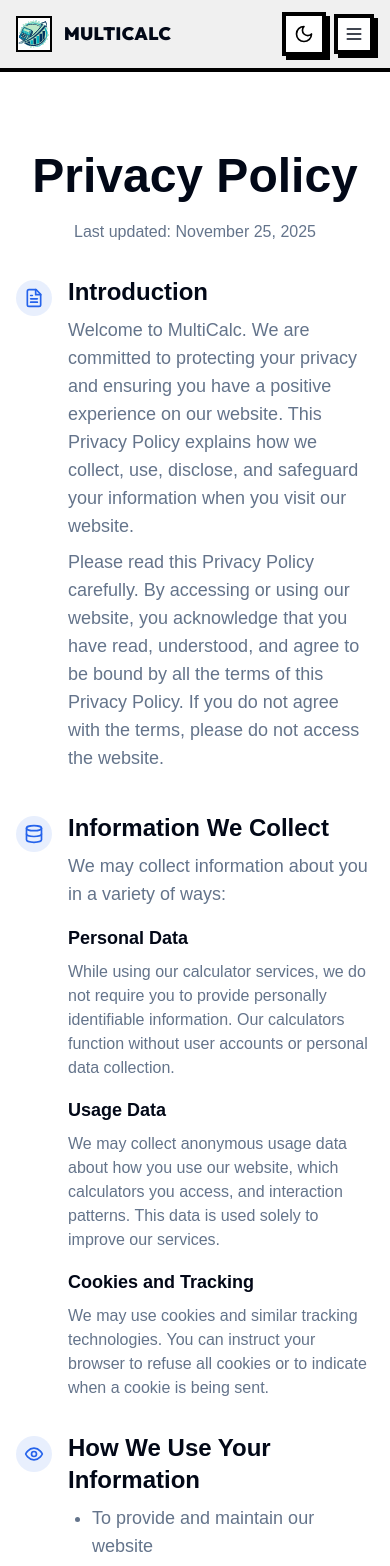
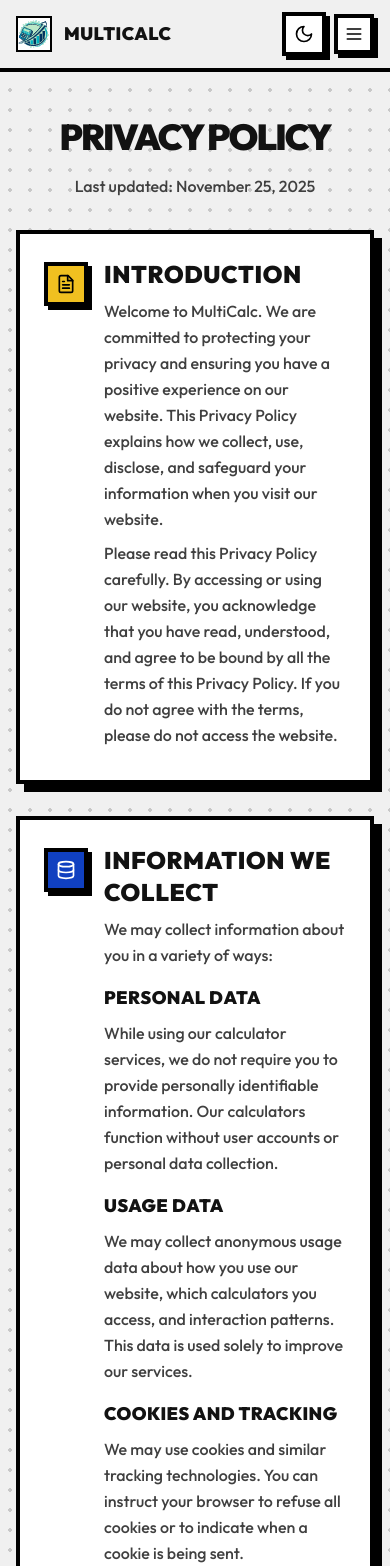
Before and after one commit to codewithdhruba01/MultiCalc, a React (Vite) app: page /privacy-policy in a window 390 px wide. Shown: the top 1566 px of the page. Built offline with nearby package versions, Linux system fonts and the light colour scheme; a web font is replaced by a local one.

Commit message:
refactor: update styles and structure across multiple components for a cohesive Bauhaus design, enhancing UI consistency and responsiveness

```diff
--- a/src/components/layouts/Layout.tsx
+++ b/src/components/layouts/Layout.tsx
@@ -4,7 +4,7 @@ import Footer from './Footer'
 
 export default function Layout() {
   return (
-    <div className="flex min-h-screen flex-col">
+    <div className="flex min-h-screen flex-col bauhaus-canvas bauhaus-dotgrid">
       <Navbar />
       <main className="flex-1">
         <Outlet />
--- a/src/components/ui/Button.tsx
+++ b/src/components/ui/Button.tsx
@@ -5,16 +5,16 @@ const buttonVariants = {
   variant: {
     default: "bg-primary text-primary-foreground hover:bg-primary/90",
     destructive: "bg-destructive text-destructive-foreground hover:bg-destructive/90",
-    outline: "border border-input hover:bg-accent hover:text-accent-foreground",
-    secondary: "bg-secondary text-secondary-foreground hover:bg-secondary/80",
-    ghost: "hover:bg-accent hover:text-accent-foreground",
+    outline: "bg-white text-black hover:bg-muted",
+    secondary: "bg-secondary text-secondary-foreground hover:bg-secondary/90",
+    ghost: "bg-transparent text-black hover:bg-muted",
     link: "underline-offset-4 hover:underline text-primary",
     calculator: "bg-secondary text-secondary-foreground hover:bg-secondary/90 text-lg font-semibold",
   },
   size: {
     default: "h-10 py-2 px-4",
-    sm: "h-9 px-3 rounded-md",
-    lg: "h-11 px-8 rounded-md",
+    sm: "h-9 px-3",
+    lg: "h-11 px-8",
     icon: "h-10 w-10",
     calc: "h-14 w-14 sm:h-16 sm:w-16",
   }
@@ -35,7 +35,9 @@ const Button = React.forwardRef<HTMLButtonElement, ButtonProps>(
     return (
       <button
         className={cn(
-          "inline-flex items-center justify-center rounded-md text-sm font-medium transition-colors focus-visible:outline-none focus-visible:ring-2 focus-visible:ring-ring focus-visible:ring-offset-2 disabled:opacity-50 disabled:pointer-events-none ring-offset-background",
+          "inline-flex items-center justify-center rounded-none text-sm font-black uppercase tracking-wider font-outfit transition duration-200 ease-out disabled:opacity-50 disabled:pointer-events-none",
+          "border-4 border-black shadow-[4px_4px_0px_0px_black] active:translate-x-[2px] active:translate-y-[2px] active:shadow-none",
+          "focus-visible:outline-none bauhaus-focus-ring",
           variantClasses,
           sizeClasses,
           className
--- a/src/components/ui/Card.tsx
+++ b/src/components/ui/Card.tsx
@@ -8,7 +8,7 @@ const Card = React.forwardRef<
   <div
     ref={ref}
     className={cn(
-      "rounded-lg border bg-card text-card-foreground shadow-sm transition-all hover:shadow-md",
+      "rounded-none border-4 border-black bg-card text-card-foreground shadow-[8px_8px_0px_0px_black] transition-all hover:-translate-y-1",
       className
     )}
     {...props}
@@ -35,7 +35,7 @@ const CardTitle = React.forwardRef<
   <h3
     ref={ref}
     className={cn(
-      "text-2xl font-semibold leading-none tracking-tight",
+      "text-2xl font-black uppercase tracking-tight font-outfit leading-none",
       className
     )}
     {...props}
@@ -49,7 +49,7 @@ const CardDescription = React.forwardRef<
 >(({ className, ...props }, ref) => (
   <p
     ref={ref}
-    className={cn("text-sm text-muted-foreground", className)}
+    className={cn("text-sm text-muted-foreground font-outfit font-medium", className)}
     {...props}
   />
 ))
--- a/src/components/ui/Input.tsx
+++ b/src/components/ui/Input.tsx
@@ -10,7 +10,7 @@ const Input = React.forwardRef<HTMLInputElement, InputProps>(
       <input
         type={type}
         className={cn(
-          "flex h-10 w-full rounded-md border border-input bg-background px-3 py-2 text-sm ring-offset-background file:border-0 file:bg-transparent file:text-sm file:font-medium placeholder:text-muted-foreground focus-visible:outline-none focus-visible:ring-2 focus-visible:ring-ring focus-visible:ring-offset-2 disabled:cursor-not-allowed disabled:opacity-50",
+          "flex h-11 w-full rounded-none border-4 border-black bg-white px-3 py-2 text-sm font-outfit font-medium placeholder:text-muted-foreground shadow-[4px_4px_0px_0px_black] focus-visible:outline-none bauhaus-focus-ring disabled:cursor-not-allowed disabled:opacity-50",
           className
         )}
         ref={ref}
--- a/src/components/ui/Tabs.tsx
+++ b/src/components/ui/Tabs.tsx
@@ -12,7 +12,7 @@ const TabsList = React.forwardRef<
   <TabsPrimitive.List
     ref={ref}
     className={cn(
-      'inline-flex h-10 items-center justify-center rounded-md bg-muted p-1 text-muted-foreground',
+      'inline-flex items-center justify-center rounded-none border-4 border-black bg-white p-1 text-black shadow-[4px_4px_0px_0px_black]',
       className
     )}
     {...props}
@@ -27,7 +27,9 @@ const TabsTrigger = React.forwardRef<
   <TabsPrimitive.Trigger
     ref={ref}
     className={cn(
-      'inline-flex items-center justify-center whitespace-nowrap rounded-sm px-3 py-1.5 text-sm font-medium ring-offset-background transition-all focus-visible:outline-none focus-visible:ring-2 focus-visible:ring-ring focus-visible:ring-offset-2 disabled:pointer-events-none disabled:opacity-50 data-[state=active]:bg-background data-[state=active]:text-foreground data-[state=active]:shadow-sm',
+      'inline-flex items-center justify-center whitespace-nowrap rounded-none px-4 py-2 text-xs font-black uppercase tracking-wider font-outfit transition duration-200 ease-out disabled:pointer-events-none disabled:opacity-50',
+      'data-[state=active]:bg-accent data-[state=active]:text-accent-foreground data-[state=active]:border-2 data-[state=active]:border-black',
+      'hover:bg-muted focus-visible:outline-none bauhaus-focus-ring',
       className
     )}
     {...props}
--- a/src/pages/PrivacyPolicy.tsx
+++ b/src/pages/PrivacyPolicy.tsx
@@ -23,14 +23,14 @@ export default function PrivacyPolicy() {
   }, []);
 
   return (
-    <div className="py-20 md:py-15">
+    <div className="py-12 sm:py-16 lg:py-24 border-b-4 border-black">
       <Container>
         <div className="max-w-4xl mx-auto">
           <div className="mb-8 text-center" data-aos="fade-up">
-            <h1 className="text-5xl font-excon font-bold mb-5">
+            <h1 className="text-4xl sm:text-6xl font-outfit font-black uppercase tracking-tighter leading-[0.95] mb-5">
               Privacy Policy
             </h1>
-            <p className="text-muted-foreground font-satoshi">
+            <p className="text-muted-foreground font-outfit font-medium">
               Last updated:{' '}
               {new Date().toLocaleDateString('en-US', {
                 month: 'long',
@@ -40,28 +40,28 @@ export default function PrivacyPolicy() {
             </p>
           </div>
 
-          <div className="prose prose-lg dark:prose-invert max-w-none space-y-8">
+          <div className="space-y-8">
             {/* Introduction */}
             <div
-              className="flex items-start"
+              className="flex items-start border-4 border-black bg-white shadow-[8px_8px_0px_0px_black] p-6"
               data-aos="fade-up"
               data-aos-delay="100"
             >
-              <div className="mr-4 mt-1 bg-primary/10 p-2 rounded-full">
-                <FileText className="h-5 w-5 text-primary" />
+              <div className="mr-4 mt-1 bg-[#F0C020] p-2 border-4 border-black shadow-[4px_4px_0px_0px_black]">
+                <FileText className="h-5 w-5 text-black" />
               </div>
               <div>
-                <h2 className="text-2xl font-bold mb-2 font-synonym">
+                <h2 className="text-2xl font-black uppercase tracking-wide mb-2 font-outfit">
                   Introduction
                 </h2>
-                <p className="font-satoshi text-muted-foreground text-lg mb-2">
+                <p className="font-outfit font-medium text-muted-foreground text-base sm:text-lg mb-2 leading-relaxed">
                   Welcome to MultiCalc. We are committed to protecting your
                   privacy and ensuring you have a positive experience on our
                   website. This Privacy Policy explains how we collect, use,
                   disclose, and safeguard your information when you visit our
                   website.
                 </p>
-                <p className="font-satoshi text-muted-foreground text-lg mb-2">
+                <p className="font-outfit font-medium text-muted-foreground text-base sm:text-lg mb-2 leading-relaxed">
                   Please read this Privacy Policy carefully. By accessing or
                   using our website, you acknowledge that you have read,
                   understood, and agree to be bound by all the terms of this
@@ -73,40 +73,40 @@ export default function PrivacyPolicy() {
 
             {/* Information We Collect */}
             <div
-              className="flex items-start"
+              className="flex items-start border-4 border-black bg-white shadow-[8px_8px_0px_0px_black] p-6"
               data-aos="fade-up"
               data-aos-delay="200"
             >
-              <div className="mr-4 mt-1 bg-primary/10 p-2 rounded-full">
-                <Database className="h-5 w-5 text-primary" />
+              <div className="mr-4 mt-1 bg-[#1040C0] p-2 border-4 border-black shadow-[4px_4px_0px_0px_black]">
+                <Database className="h-5 w-5 text-white" />
               </div>
               <div>
-                <h2 className="text-2xl font-bold mb-2 font-synonym">
+                <h2 className="text-2xl font-black uppercase tracking-wide mb-2 font-outfit">
                   Information We Collect
                 </h2>
-                <p className="font-satoshi text-muted-foreground text-lg mb-2">
+                <p className="font-outfit font-medium text-muted-foreground text-base sm:text-lg mb-2 leading-relaxed">
                   We may collect information about you in a variety of ways:
                 </p>
-                <h3 className="text-lg font-bold font-synonym mt-4 mb-2">
+                <h3 className="text-lg font-black uppercase tracking-wide font-outfit mt-4 mb-2">
                   Personal Data
                 </h3>
-                <p className="font-satoshi text-muted-foreground">
+                <p className="font-outfit font-medium text-muted-foreground leading-relaxed">
                   While using our calculator services, we do not require you to
                   provide personally identifiable information. Our calculators
                   function without user accounts or personal data collection.
                 </p>
-                <h3 className="text-lg font-semibold font-synonym mt-4 mb-2">
+                <h3 className="text-lg font-black uppercase tracking-wide font-outfit mt-4 mb-2">
                   Usage Data
                 </h3>
-                <p className="font-satoshi text-muted-foreground">
+                <p className="font-outfit font-medium text-muted-foreground leading-relaxed">
                   We may collect anonymous usage data about how you use our
                   website, which calculators you access, and interaction
                   patterns. This data is used solely to improve our services.
                 </p>
-                <h3 className="text-lg font-semibold font-synonym mt-4 mb-2">
+                <h3 className="text-lg font-black uppercase tracking-wide font-outfit mt-4 mb-2">
                   Cookies and Tracking
                 </h3>
-                <p className="font-satoshi text-muted-foreground">
+                <p className="font-outfit font-medium text-muted-foreground leading-relaxed">
                   We may use cookies and similar tracking technologies. You can
                   instruct your browser to refuse all cookies or to indicate
                   when a cookie is being sent.
@@ -116,18 +116,18 @@ export default function PrivacyPolicy() {
 
             {/* How We Use Your Information */}
             <div
-              className="flex items-start"
+              className="flex items-start border-4 border-black bg-white shadow-[8px_8px_0px_0px_black] p-6"
               data-aos="fade-up"
               data-aos-delay="300"
             >
-              <div className="mr-4 mt-1 bg-primary/10 p-2 rounded-full">
-                <Eye className="h-5 w-5 text-primary" />
+              <div className="mr-4 mt-1 bg-[#D02020] p-2 border-4 border-black shadow-[4px_4px_0px_0px_black]">
+                <Eye className="h-5 w-5 text-white" />
               </div>
               <div>
-                <h2 className="text-2xl font-bold mb-2 font-synonym">
+                <h2 className="text-2xl font-black uppercase tracking-wide mb-2 font-outfit">
                   How We Use Your Information
                 </h2>
-                <ul className="list-disc font-satoshi pl-6 mt-2 space-y-1 text-muted-foreground text-lg">
+                <ul className="list-disc font-outfit font-medium pl-6 mt-2 space-y-1 text-muted-foreground text-base sm:text-lg">
                   <li>To provide and maintain our website</li>
                   <li>To improve website functionality and user experience</li>
                   <li>To analyze usage patterns and trends</li>
@@ -139,22 +139,22 @@ export default function PrivacyPolicy() {
 
             {/* Disclosure */}
             <div
-              className="flex items-start"
+              className="flex items-start border-4 border-black bg-white shadow-[8px_8px_0px_0px_black] p-6"
               data-aos="fade-up"
               data-aos-delay="400"
             >
-              <div className="mr-4 mt-1 bg-primary/10 p-2 rounded-full">
-                <Globe className="h-6 w-6 text-primary" />
+              <div className="mr-4 mt-1 bg-[#F0C020] p-2 border-4 border-black shadow-[4px_4px_0px_0px_black]">
+                <Globe className="h-6 w-6 text-black" />
               </div>
               <div>
-                <h2 className="text-2xl font-bold mb-2 font-synonym">
+                <h2 className="text-2xl font-black uppercase tracking-wide mb-2 font-outfit">
                   Disclosure of Your Information
                 </h2>
-                <p className="font-supreme text-lg text-muted-foreground">
+                <p className="font-outfit font-medium text-base sm:text-lg text-muted-foreground leading-relaxed">
                   We do not sell or trade your information. We may disclose
                   information only in the following cases:
                 </p>
-                <ul className="list-disc pl-6 mt-2 font-satoshi space-y-1 text-muted-foreground text-lg">
+                <ul className="list-disc pl-6 mt-2 font-outfit font-medium space-y-1 text-muted-foreground text-base sm:text-lg">
                   <li>To comply with legal obligations</li>
                   <li>To protect our rights or property</li>
                   <li>To prevent or investigate wrongdoing</li>
@@ -165,18 +165,18 @@ export default function PrivacyPolicy() {
 
             {/* Security */}
             <div
-              className="flex items-start"
+              className="flex items-start border-4 border-black bg-white shadow-[8px_8px_0px_0px_black] p-6"
               data-aos="fade-up"
               data-aos-delay="500"
             >
-              <div className="mr-4 mt-1 bg-primary/10 p-2 rounded-full">
-                <Lock className="h-5 w-5 text-primary" />
+              <div className="mr-4 mt-1 bg-[#1040C0] p-2 border-4 border-black shadow-[4px_4px_0px_0px_black]">
+                <Lock className="h-5 w-5 text-white" />
               </div>
               <div>
-                <h2 className="text-2xl font-bold mb-2 font-synonym">
+                <h2 className="text-2xl font-black uppercase tracking-wide mb-2 font-outfit">
                   Security of Your Information
                 </h2>
-                <p className="font-satoshi text-muted-foreground text-lg">
+                <p className="font-outfit font-medium text-muted-foreground text-base sm:text-lg leading-relaxed">
                   We use administrative, technical, and physical security
                   measures to protect your information. However, no method is
                   100% secure, and we cannot guarantee its absolute security.
@@ -186,18 +186,18 @@ export default function PrivacyPolicy() {
 
             {/* Children's Privacy */}
             <div
-              className="flex items-start"
+              className="flex items-start border-4 border-black bg-white shadow-[8px_8px_0px_0px_black] p-6"
               data-aos="fade-up"
               data-aos-delay="600"
             >
-              <div className="mr-4 mt-1 bg-primary/10 p-2 rounded-full">
-                <User className="h-5 w-5 text-primary" />
+              <div className="mr-4 mt-1 bg-[#D02020] p-2 border-4 border-black shadow-[4px_4px_0px_0px_black]">
+                <User className="h-5 w-5 text-white" />
               </div>
               <div>
-                <h2 className="text-2xl font-bold mb-2 font-synonym">
+                <h2 className="text-2xl font-black uppercase tracking-wide mb-2 font-outfit">
                   Children's Privacy
                 </h2>
-                <p className="font-satoshi text-muted-foreground text-lg">
+                <p className="font-outfit font-medium text-muted-foreground text-base sm:text-lg leading-relaxed">
                   Our website is not intended for children under 13. We do not
                   knowingly collect data from children under 13. If you believe
                   your child has provided us with information, please contact
@@ -208,18 +208,18 @@ export default function PrivacyPolicy() {
 
             {/* Changes */}
             <div
-              className="flex items-start"
+              className="flex items-start border-4 border-black bg-white shadow-[8px_8px_0px_0px_black] p-6"
               data-aos="fade-up"
               data-aos-delay="700"
             >
-              <div className="mr-4 mt-1 bg-primary/10 p-2 rounded-full">
-                <Clock className="h-5 w-5 text-primary" />
+              <div className="mr-4 mt-1 bg-[#F0C020] p-2 border-4 border-black shadow-[4px_4px_0px_0px_black]">
+                <Clock className="h-5 w-5 text-black" />
               </div>
               <div>
-                <h2 className="text-2xl font-bold mb-2 font-synonym">
+                <h2 className="text-2xl font-black uppercase tracking-wide mb-2 font-outfit">
                   Changes to This Privacy Policy
                 </h2>
-                <p className="font-satoshi text-muted-foreground text-lg">
+                <p className="font-outfit font-medium text-muted-foreground text-base sm:text-lg leading-relaxed">
                   We may update this Privacy Policy from time to time. Changes
                   will be posted on this page with an updated "Last updated"
                   date.
--- a/src/styles/index.css
+++ b/src/styles/index.css
@@ -4,35 +4,37 @@
 
 @layer base {
   :root {
-    --background: 0 0% 100%;
-    --foreground: 222.2 84% 4.9%;
+    /* Bauhaus (light) */
+    --background: 0 0% 94%;
+    --foreground: 0 0% 7%;
 
     --card: 0 0% 100%;
-    --card-foreground: 222.2 84% 4.9%;
+    --card-foreground: 0 0% 7%;
 
     --popover: 0 0% 100%;
-    --popover-foreground: 222.2 84% 4.9%;
+    --popover-foreground: 0 0% 7%;
 
-    --primary: 221.2 83.2% 53.3%;
-    --primary-foreground: 210 40% 98%;
+    /* primary = red, secondary = blue, accent = yellow */
+    --primary: 0 74% 47%;
+    --primary-foreground: 0 0% 100%;
 
-    --secondary: 210 40% 96.1%;
-    --secondary-foreground: 222.2 47.4% 11.2%;
+    --secondary: 226 84% 41%;
+    --secondary-foreground: 0 0% 100%;
 
-    --muted: 210 40% 96.1%;
-    --muted-foreground: 215.4 16.3% 46.9%;
+    --muted: 0 0% 88%;
+    --muted-foreground: 0 0% 25%;
 
-    --accent: 210 40% 96.1%;
-    --accent-foreground: 222.2 47.4% 11.2%;
+    --accent: 45 86% 53%;
+    --accent-foreground: 0 0% 7%;
 
     --destructive: 0 84.2% 60.2%;
     --destructive-foreground: 210 40% 98%;
 
-    --border: 214.3 31.8% 91.4%;
-    --input: 214.3 31.8% 91.4%;
-    --ring: 221.2 83.2% 53.3%;
+    --border: 0 0% 7%;
+    --input: 0 0% 7%;
+    --ring: 0 0% 7%;
 
-    --radius: 0.5rem;
+    --radius: 0rem;
   }
 
   .dark {
@@ -72,6 +74,8 @@
   }
   body {
     @apply bg-background text-foreground;
+    font-family: Outfit, ui-sans-serif, system-ui, -apple-system, Segoe UI, Roboto,
+      Helvetica, Arial, "Apple Color Emoji", "Segoe UI Emoji";
     font-feature-settings: "rlig" 1, "calt" 1;
   }
 }
```
Also changed, not shown: src/components/ui/Dropdown.tsx (+24 -26 lines), src/pages/About.tsx (+43 -41 lines), src/pages/Contact.tsx (+32 -28 lines), src/pages/TermsOfService.tsx (+21 -21 lines), public/assets/cat.01.svg (added).
